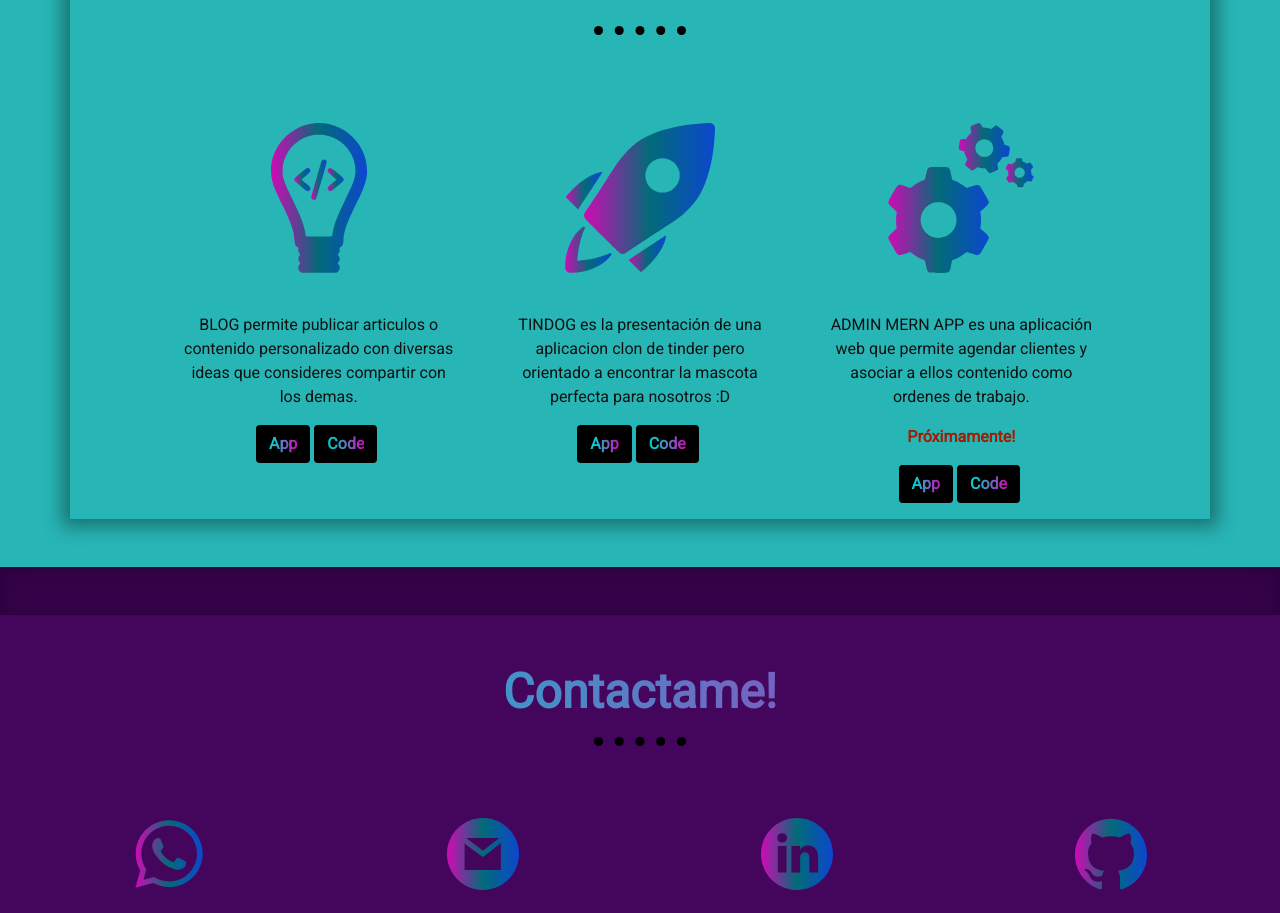
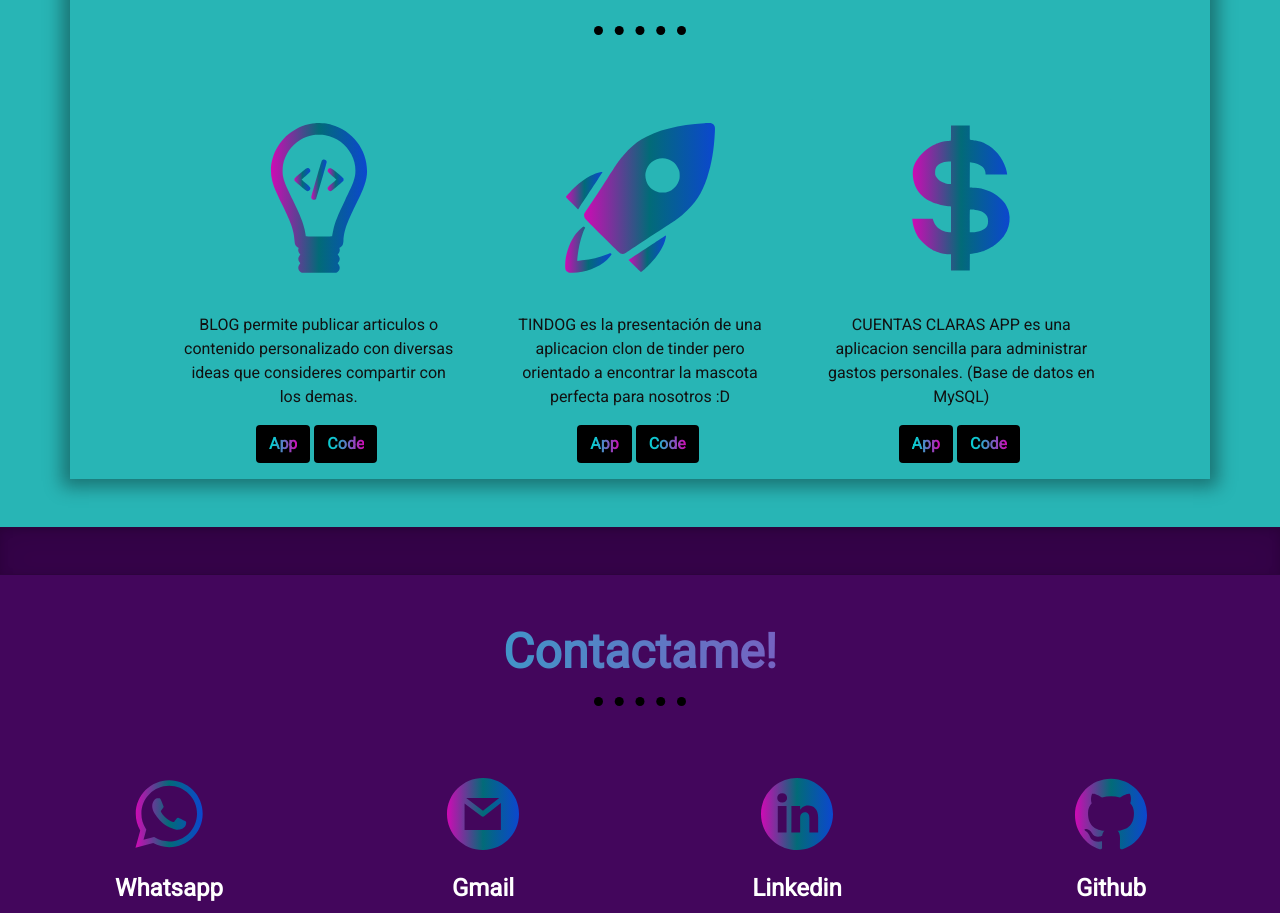
Before and after one commit to JoaquinDamianSeita/Portfolio, a React (Create React App) app in the folder client/: page / in a window 1280 px wide. Shown: the part 1430-2343 px from the top of the page. Built offline with nearby package versions, Linux system fonts and the light colour scheme.

Commit message:
CCapp add

```diff
--- a/client/src/components/Works.jsx
+++ b/client/src/components/Works.jsx
@@ -95,23 +95,23 @@ function Works() {
           >
             <img
               className="d-block mx-auto sky my-4"
-              src={process.env.PUBLIC_URL + "/images/admin.svg"}
-              alt="admin app"
+              src={process.env.PUBLIC_URL + "/images/money_4.svg"}
+              alt="CuentasClaras app"
               width="150"
               height="150"
               color="#fff"
             />
             <div className="card-body sky">
               <p className="card-text">
-                ADMIN MERN APP es una aplicación web que permite agendar
-                clientes y asociar a ellos contenido como ordenes de trabajo.
+                CUENTAS CLARAS APP es una aplicacion sencilla para administrar gastos personales.
+                (Base de datos en MySQL)
               </p>
-              <p style={{ color: "#A01D02", fontWeight: "bold" }}>
+              {/* <p style={{ color: "#A01D02", fontWeight: "bold" }}>
                 Próximamente!
-              </p>
+              </p> */}
               <a
                 target="_blank"
-                href="https://github.com/JoaquinDamianSeita/Admin-MERN-app"
+                href="https://cuentas-claras-app.herokuapp.com/"
               >
                 <button type="button" className="btn-custom-boots">
                   <b className="name">App</b>
@@ -120,7 +120,7 @@ function Works() {
 
               <a
                 target="_blank"
-                href="https://github.com/JoaquinDamianSeita/Admin-MERN-app"
+                href="https://github.com/JoaquinDamianSeita/CuentasClaras-app"
               >
                 <button type="button" className="btn-custom-boots mx-1">
                   <b className="name">Code</b>
```
Also changed, not shown: client/public/images/money_4.svg (added), 1 other file (tests, documents, lock files or other folders).
